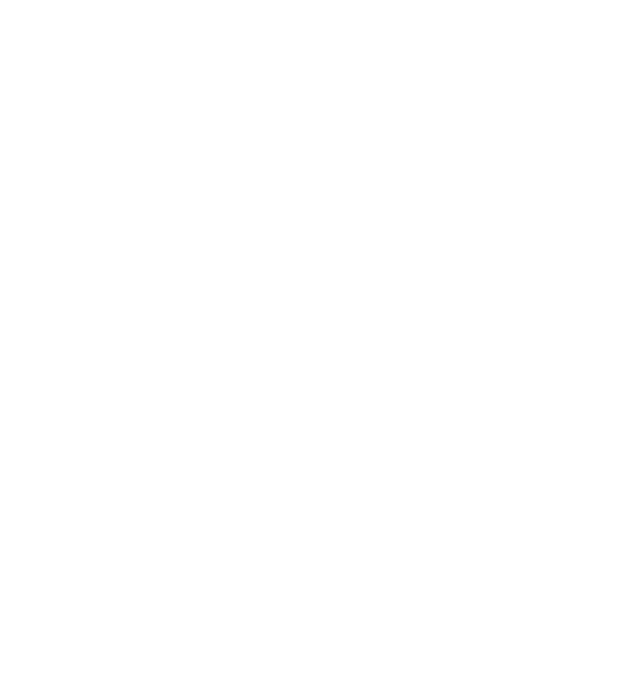
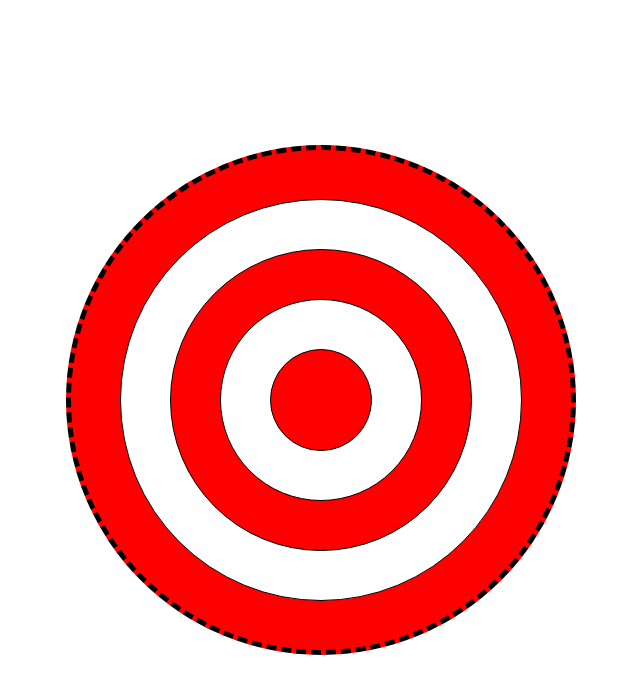
Before and after one commit to Angelion541/target, a plain HTML site: page index.html in a window 1280 px wide. Shown: the whole page, without its empty margins (319-959 px from the left). Drawn offline with Linux system fonts and the light colour scheme.

Commit message:
fix fix conection to style file

```diff
--- a/index.html
+++ b/index.html
@@ -4,7 +4,7 @@
   <meta charset="UTF-8">
   <meta name="viewport" content="width=device-width, initial-scale=1.0">
   <title>target task</title>
-  <style type="text/css" src="style.css"></style>
+  <link rel="stylesheet" href="style.css"></link>
 </head>
     <body>
       <div class="red dashed_circle center red">
```
